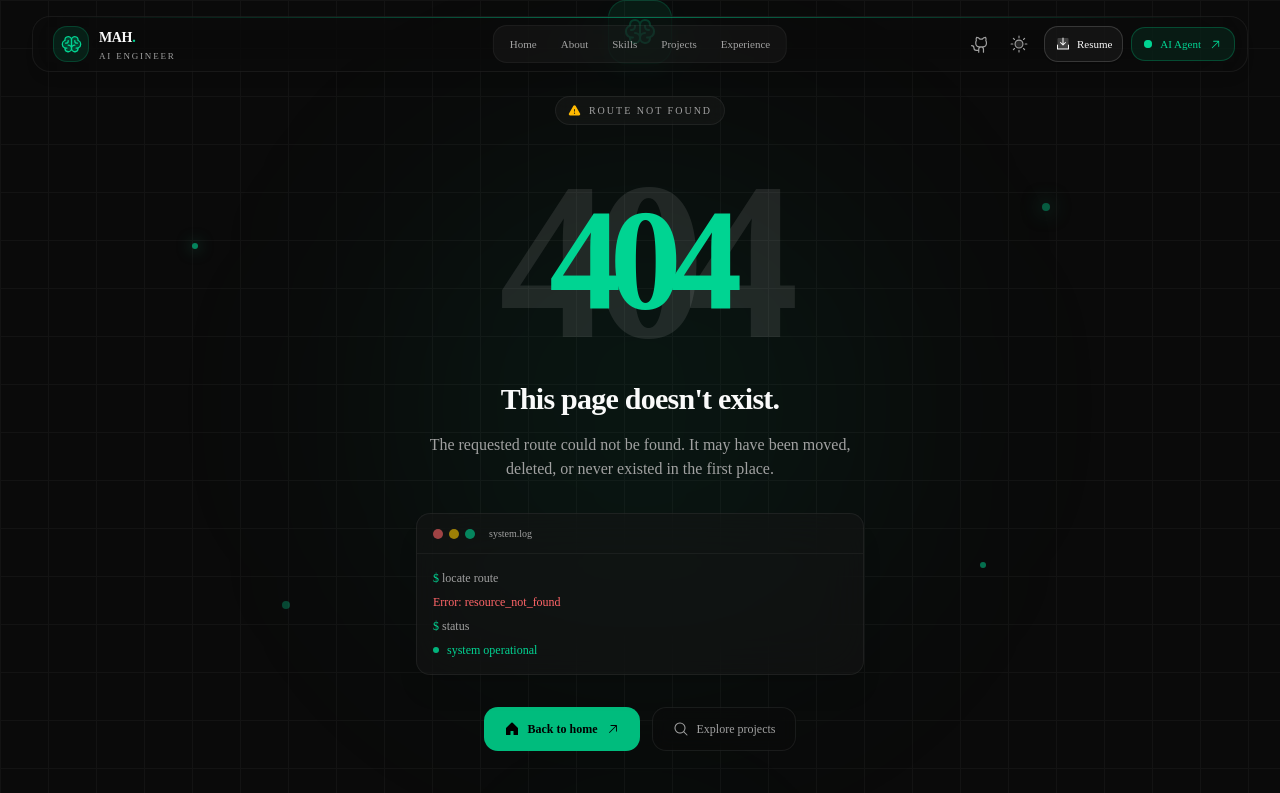
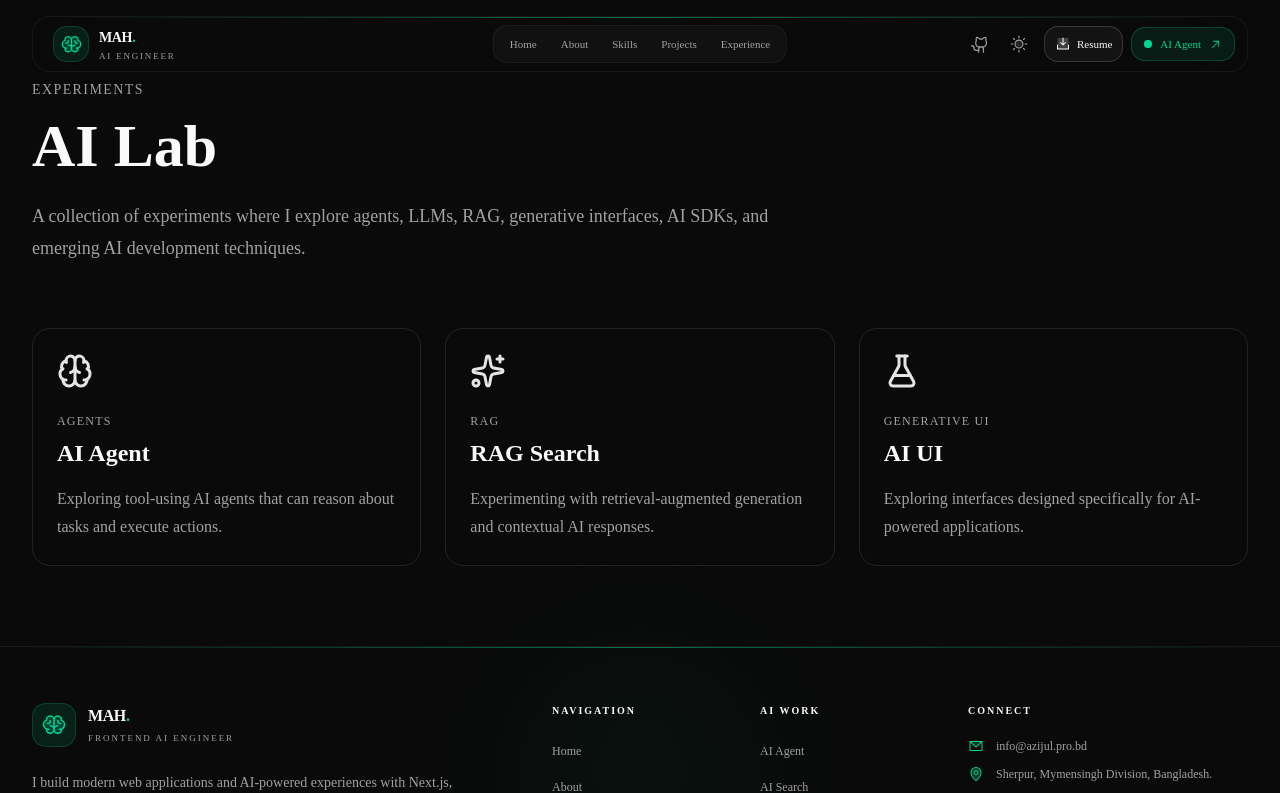
Before and after one commit to azijulhakimbd/Portfolio, a Next.js app: page /ai-lab in a window 1280 px wide. Before the commit this address had no page. Shown: the top 793 px of the page. Built offline with nearby package versions, Linux system fonts and the light colour scheme.

Commit message:
feat:ai lab page add

```diff
--- /dev/null
+++ b/app/ai-lab/[slug]/page.tsx
@@ -0,0 +1,96 @@
+import Link from "next/link";
+import { ArrowLeft, FlaskConical } from "lucide-react";
+
+type AILabPageProps = {
+  params: Promise<{ slug: string }>;
+};
+
+const experiments: Record<
+  string,
+  {
+    title: string;
+    category: string;
+    description: string;
+    concepts: string[];
+  }
+> = {
+  "ai-agent": {
+    title: "AI Agent",
+    category: "Agents",
+    description:
+      "An experiment exploring tool calling, reasoning workflows, and AI agents.",
+    concepts: ["LLMs", "Tool Calling", "AI SDK", "Agent Workflows"],
+  },
+  "rag-search": {
+    title: "RAG Search",
+    category: "RAG",
+    description:
+      "An experiment exploring retrieval-augmented generation for contextual responses.",
+    concepts: ["Embeddings", "Retrieval", "Context", "LLMs"],
+  },
+  "ai-ui": {
+    title: "AI UI",
+    category: "Generative UI",
+    description:
+      "An experiment focused on designing useful interfaces around AI interactions.",
+    concepts: ["Streaming", "AI UX", "Generative UI", "React"],
+  },
+};
+
+export default async function AILabDetailsPage({
+  params,
+}: AILabPageProps) {
+  const { slug } = await params;
+  const experiment = experiments[slug];
+
+  if (!experiment) {
+    return (
+      <main className="mx-auto max-w-4xl px-6 py-20">
+        <h1 className="text-4xl font-bold">Experiment not found</h1>
+      </main>
+    );
+  }
+
+  return (
+    <main className="mx-auto max-w-5xl px-6 py-20 lg:px-8">
+      <Link
+        href="/ai-lab"
+        className="inline-flex items-center gap-2 text-sm text-muted-foreground"
+      >
+        <ArrowLeft className="size-4" />
+        Back to AI Lab
+      </Link>
+
+      <header className="mt-12">
+        <div className="inline-flex rounded-xl border p-3">
+          <FlaskConical className="size-7 text-primary" />
+        </div>
+
+        <p className="mt-6 text-sm uppercase tracking-widest text-muted-foreground">
+          {experiment.category}
+        </p>
+
+        <h1 className="mt-3 text-5xl font-bold">{experiment.title}</h1>
+
+        <p className="mt-6 max-w-2xl text-xl leading-8 text-muted-foreground">
+          {experiment.description}
+        </p>
+      </header>
+
+      <section className="mt-16">
+        <h2 className="text-2xl font-semibold">Concepts explored</h2>
+
+        <div className="mt-6 flex flex-wrap gap-3">
+          {experiment.concepts.map((concept) => (
+            <span
+              key={concept}
+              className="rounded-full border px-4 py-2 text-sm"
+            >
+              {concept}
+            </span>
+          ))}
+        </div>
+      </section>
+    </main>
+  );
+}
--- /dev/null
+++ b/app/ai-lab/page.tsx
@@ -0,0 +1,78 @@
+import Link from "next/link";
+import { ArrowUpRight, Brain, FlaskConical, Sparkles } from "lucide-react";
+
+const experiments = [
+  {
+    slug: "ai-agent",
+    title: "AI Agent",
+    description:
+      "Exploring tool-using AI agents that can reason about tasks and execute actions.",
+    category: "Agents",
+    icon: Brain,
+  },
+  {
+    slug: "rag-search",
+    title: "RAG Search",
+    description:
+      "Experimenting with retrieval-augmented generation and contextual AI responses.",
+    category: "RAG",
+    icon: Sparkles,
+  },
+  {
+    slug: "ai-ui",
+    title: "AI UI",
+    description:
+      "Exploring interfaces designed specifically for AI-powered applications.",
+    category: "Generative UI",
+    icon: FlaskConical,
+  },
+];
+
+export default function AILabPage() {
+  return (
+    <main className="mx-auto max-w-7xl px-6 py-20 lg:px-8">
+      <header className="max-w-3xl">
+        <p className="text-sm font-medium uppercase tracking-widest text-muted-foreground">
+          Experiments
+        </p>
+
+        <h1 className="mt-4 text-4xl font-bold sm:text-6xl">AI Lab</h1>
+
+        <p className="mt-6 text-lg leading-8 text-muted-foreground">
+          A collection of experiments where I explore agents, LLMs, RAG,
+          generative interfaces, AI SDKs, and emerging AI development
+          techniques.
+        </p>
+      </header>
+
+      <section className="mt-16 grid gap-6 md:grid-cols-3">
+        {experiments.map((experiment) => {
+          const Icon = experiment.icon;
+
+          return (
+            <Link
+              key={experiment.slug}
+              href={`/ai-lab/${experiment.slug}`}
+              className="group rounded-2xl border p-6 transition hover:-translate-y-1 hover:shadow-lg"
+            >
+              <Icon className="size-9 text-primary" />
+
+              <p className="mt-6 text-xs font-medium uppercase tracking-widest text-muted-foreground">
+                {experiment.category}
+              </p>
+
+              <h2 className="mt-2 flex items-center gap-2 text-2xl font-semibold">
+                {experiment.title}
+                <ArrowUpRight className="size-4 opacity-0 transition group-hover:opacity-100" />
+              </h2>
+
+              <p className="mt-4 leading-7 text-muted-foreground">
+                {experiment.description}
+              </p>
+            </Link>
+          );
+        })}
+      </section>
+    </main>
+  );
+}
```
